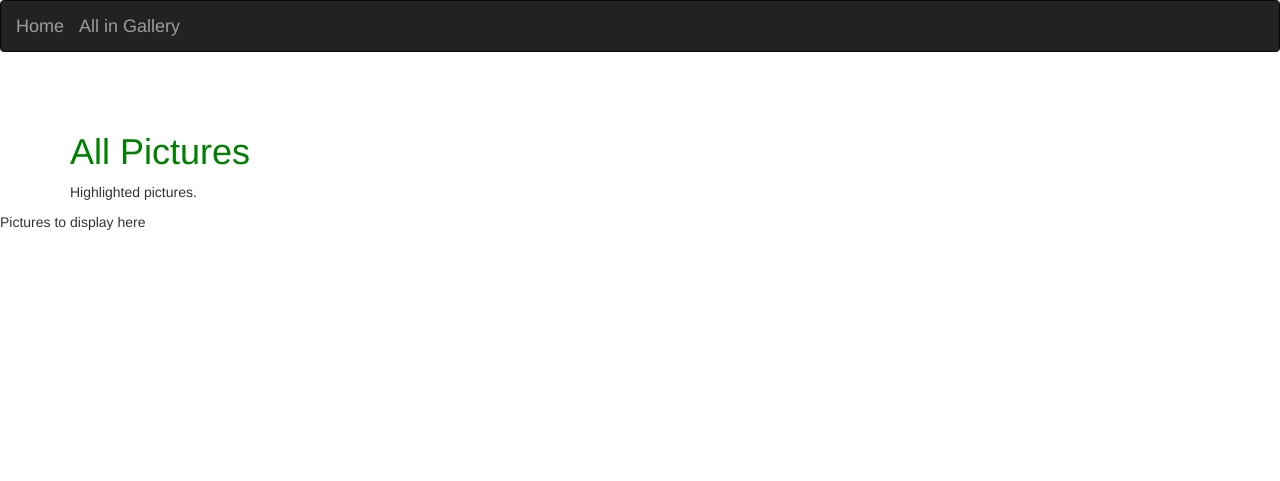
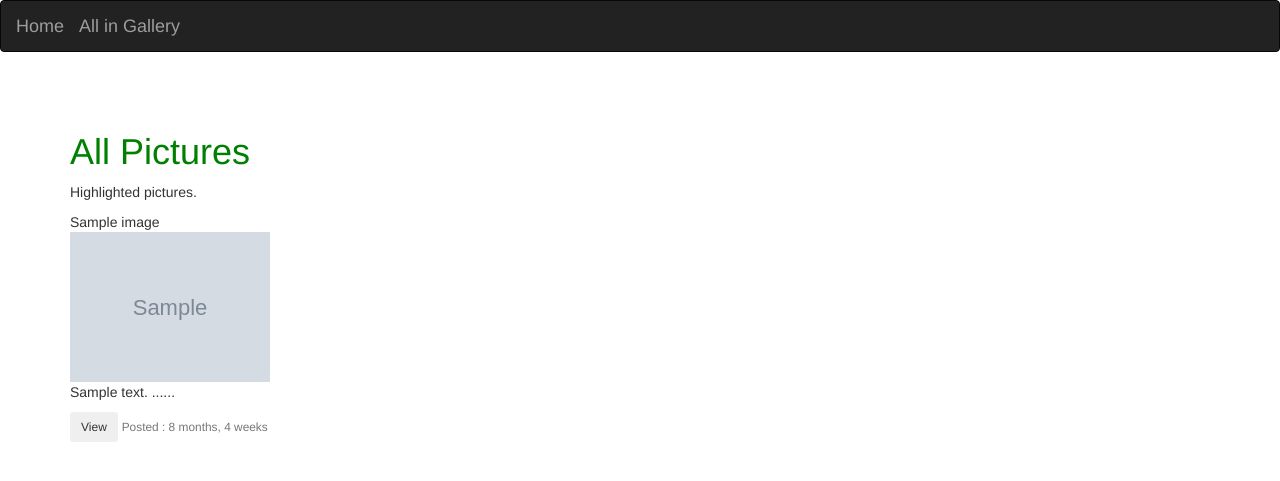
Before and after one commit to J-Okoto/Personal-gallery, a Django app: page /gallery/ in a window 1280 px wide. Shown: the top 481 px of the page. Run offline with Django 3.2, Linux system fonts and the light colour scheme; tables that the repository leaves empty hold one stand-in row (values such as "Sample post"); grey boxes marked "Sample" are stand-in pictures; some libraries are stand-ins or nearby versions.

Commit message:
added function to return single picture details and details html

```diff
--- /dev/null
+++ b/gallery_app/templates/gallery/details.html
@@ -0,0 +1,29 @@
+<div class="album">
+    <div class="container">
+      <div class="row">
+    {% for image in gallery %}
+        <div class="col-md-4">
+          <div class="card mb-4 shadow-sm" style="width:20rem;height:23rem;">
+            <div class="card-header">{{image.name}}</div>
+            <div class="card-body">
+              <img class="card-img-top"src = "{{ image.photo.url }}" data-toggle="modal" data-target="#myModal{{image.id}}" style="height:150px;"/>
+
+
+                <br>
+              <p class="card-text">{{image.summary}}</p>
+              <div class="d-flex justify-content-between align-items-center">
+                <div class="btn-group">
+                  <button type="button" class="btn btn-sm btn-outline-secondary" data-toggle="modal" data-target="#myModal{{image.id}}">View</button>
+                </div>
+                <small class="text-muted">Posted : {{image.pub_date|timesince}}</small>
+              </div>
+            </div>
+          </div>
+      </div>
+      {% empty %}
+          <h3>The gallery is still empty!</h3>
+
+
+        {% endfor %}
+
+    </div>
--- a/gallery_app/templates/gallery/gallery.html
+++ b/gallery_app/templates/gallery/gallery.html
@@ -28,7 +28,7 @@
         </div>
             </div>
         </section>
-        <p>Pictures to display here</p>
+        {% include 'gallery/details.html' %}
     </div>
 
 
--- a/gallery_app/urls.py
+++ b/gallery_app/urls.py
@@ -6,6 +6,7 @@ from django.conf.urls.static import static
 urlpatterns=[
      url(r'^$', views.index, name = 'home'),
      url(r'^gallery/$', views.gallery, name = 'gallery'),
+     url(r'^gallery/<int:image_id>/$', views.single_image_details, name='image_details'),
 ]
 
 if settings.DEBUG:
--- a/gallery_app/views.py
+++ b/gallery_app/views.py
@@ -14,7 +14,14 @@ def index(request):
 
 def gallery(request):
     '''
-    gallery function returns the list of photos in the database
+    Function returns the list of photos in the database
     '''
     gallery = Image.objects.all()
     return render(request, 'gallery/gallery.html', {'gallery':gallery})
+
+def single_image_details(request,image_id):
+    '''
+    Function that returns details of a single image.
+    '''
+    image_detail = get_object_or_404(Image, pk=image_id)
+    return render(request,'gallery/details.html', {'image_detail':image_detail})
```
